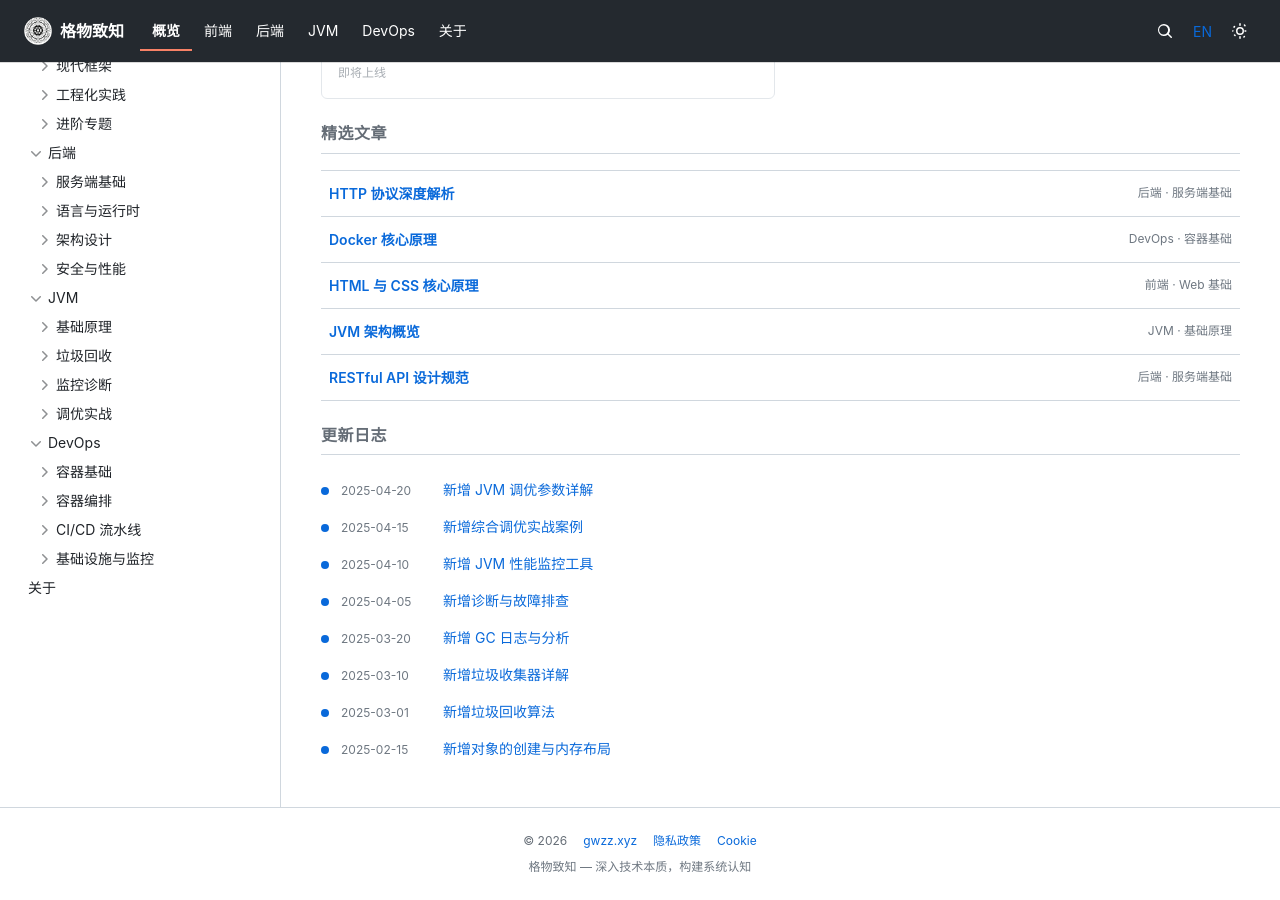
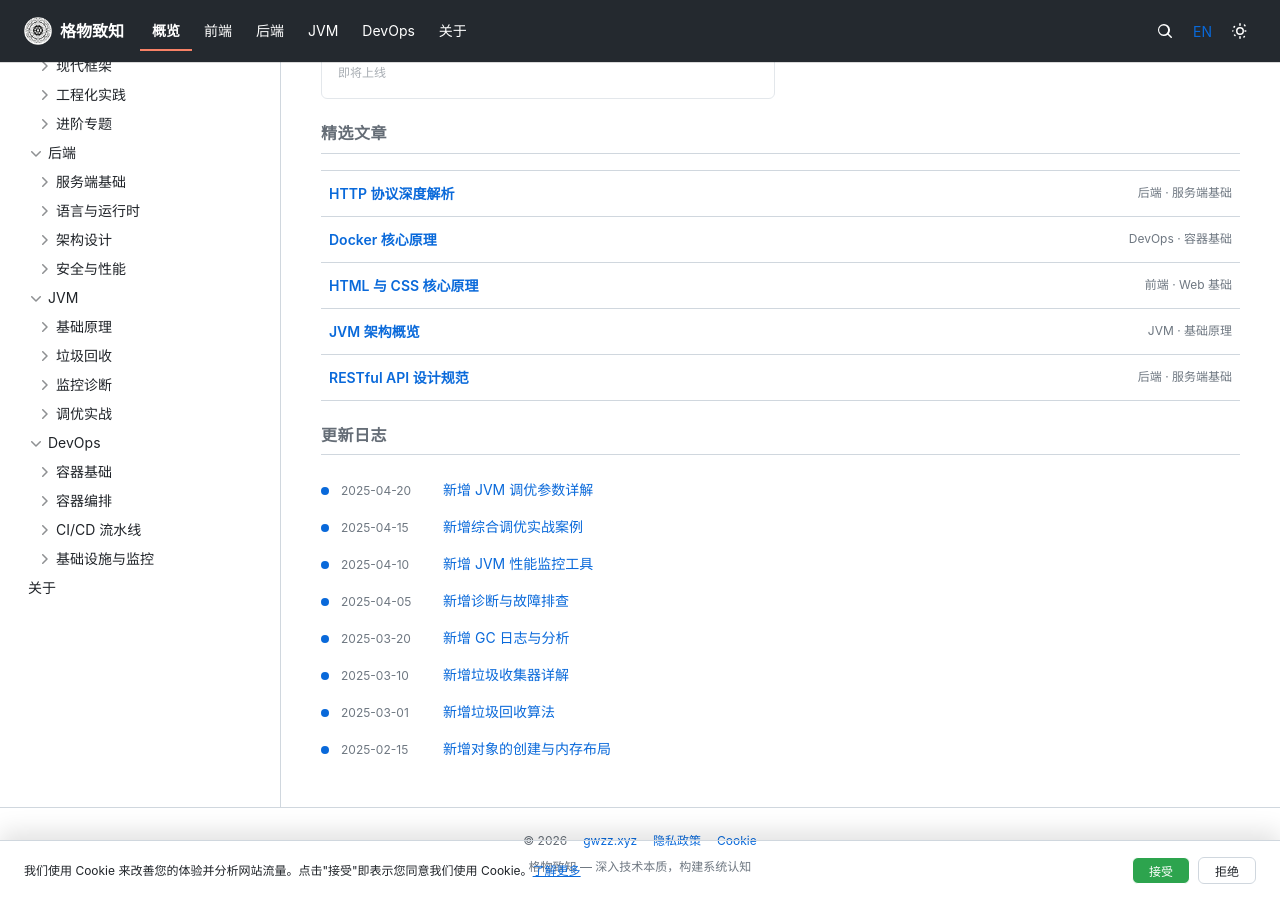
Before and after one commit to ZhouXunYou/zhouxunyou.github.io, a Jekyll site: the page built from index.markdown, in a window 1280 px wide and 900 px high, scrolled down 562 px. Built offline with Jekyll 4.4.1, drawn with Linux system fonts in a browser that asks for light colours.

Commit message:
feat: 添加Cookie同意横幅

```diff
--- /dev/null
+++ b/_includes/cookie-banner.html
@@ -0,0 +1,21 @@
+{%- if page.layout != nil -%}
+<div class="gh-cookie-banner" id="gh-cookie-banner" style="display:none;">
+  <div class="gh-cookie-banner-inner">
+    <p class="gh-cookie-banner-text">
+      {%- if page.lang == 'en' -%}
+        We use cookies to improve your experience and analyze site traffic. By clicking "Accept", you consent to our use of cookies. <a href="/en/cookie-policy/">Learn more</a>
+      {%- else -%}
+        我们使用 Cookie 来改善您的体验并分析网站流量。点击"接受"即表示您同意我们使用 Cookie。<a href="/cookie-policy/">了解更多</a>
+      {%- endif -%}
+    </p>
+    <div class="gh-cookie-banner-actions">
+      <button class="gh-cookie-btn gh-cookie-btn-accept" id="gh-cookie-accept">
+        {%- if page.lang == 'en' -%}Accept{%- else -%}接受{%- endif -%}
+      </button>
+      <button class="gh-cookie-btn gh-cookie-btn-decline" id="gh-cookie-decline">
+        {%- if page.lang == 'en' -%}Decline{%- else -%}拒绝{%- endif -%}
+      </button>
+    </div>
+  </div>
+</div>
+{%- endif -%}
--- a/_layouts/default.html
+++ b/_layouts/default.html
@@ -22,5 +22,7 @@
     </div>
     {% include footer.html %}
     {% include search-modal.html %}
+    <script src="{{ '/assets/js/cookie-consent.js' | relative_url }}" defer></script>
+    {%- include cookie-banner.html -%}
   </body>
 </html>
--- a/_sass/minima/_components.scss
+++ b/_sass/minima/_components.scss
@@ -353,6 +353,85 @@
   margin-left: auto;
 }
 
+// Cookie Consent Banner
+.gh-cookie-banner {
+  position: fixed;
+  bottom: 0;
+  left: 0;
+  right: 0;
+  z-index: 200;
+  background-color: var(--color-canvas-default);
+  border-top: 1px solid var(--color-border-default);
+  box-shadow: 0 -8px 24px rgba(0, 0, 0, 0.12);
+  padding: $spacing-4 $spacing-6;
+
+  @media (max-width: $on-mobile) {
+    padding: $spacing-3 $spacing-4;
+  }
+}
+
+.gh-cookie-banner-inner {
+  max-width: $content-width;
+  margin: 0 auto;
+  display: flex;
+  align-items: center;
+  justify-content: space-between;
+  gap: $spacing-4;
+
+  @media (max-width: $on-mobile) {
+    flex-direction: column;
+    align-items: flex-start;
+    gap: $spacing-3;
+  }
+}
+
+.gh-cookie-banner-text {
+  margin: 0;
+  font-size: $font-size-small;
+  color: var(--color-fg-default);
+  line-height: 1.5;
+
+  a {
+    color: var(--color-accent-fg);
+    text-decoration: underline;
+  }
+}
+
+.gh-cookie-banner-actions {
+  display: flex;
+  gap: $spacing-2;
+  flex-shrink: 0;
+}
+
+.gh-cookie-btn {
+  padding: $spacing-1 $spacing-4;
+  border-radius: 6px;
+  font-size: $font-size-small;
+  font-weight: 500;
+  cursor: pointer;
+  border: 1px solid var(--color-border-default);
+  transition: background-color 0.15s ease;
+}
+
+.gh-cookie-btn-accept {
+  background-color: var(--color-btn-primary-bg);
+  color: var(--color-btn-primary-text);
+  border-color: var(--color-btn-primary-border);
+
+  &:hover {
+    background-color: var(--color-btn-primary-hover-bg);
+  }
+}
+
+.gh-cookie-btn-decline {
+  background-color: var(--color-canvas-default);
+  color: var(--color-fg-default);
+
+  &:hover {
+    background-color: var(--color-canvas-subtle);
+  }
+}
+
 // Ad containers
 .gh-ad {
   margin: $spacing-6 0;
--- /dev/null
+++ b/assets/js/cookie-consent.js
@@ -0,0 +1,35 @@
+(function() {
+  var banner = document.getElementById('gh-cookie-banner');
+  if (!banner) return;
+
+  var consent = localStorage.getItem('cookie-consent');
+  if (consent === 'accepted' || consent === 'declined') {
+    return; // Already decided
+  }
+
+  banner.style.display = 'block';
+
+  document.getElementById('gh-cookie-accept').addEventListener('click', function() {
+    localStorage.setItem('cookie-consent', 'accepted');
+    banner.style.display = 'none';
+  });
+
+  document.getElementById('gh-cookie-decline').addEventListener('click', function() {
+    localStorage.setItem('cookie-consent', 'declined');
+    banner.style.display = 'none';
+    // Disable non-essential cookies
+    disableNonEssentialCookies();
+  });
+
+  function disableNonEssentialCookies() {
+    // Clear Google Analytics cookies
+    var gaCookies = document.cookie.split(';').filter(function(c) {
+      return c.trim().startsWith('_ga') || c.trim().startsWith('_gid') || c.trim().startsWith('_gat');
+    });
+    gaCookies.forEach(function(c) {
+      var name = c.split('=')[0].trim();
+      document.cookie = name + '=; expires=Thu, 01 Jan 1970 00:00:00 UTC; path=/; domain=' + window.location.hostname;
+      document.cookie = name + '=; expires=Thu, 01 Jan 1970 00:00:00 UTC; path=/;';
+    });
+  }
+})();
```
